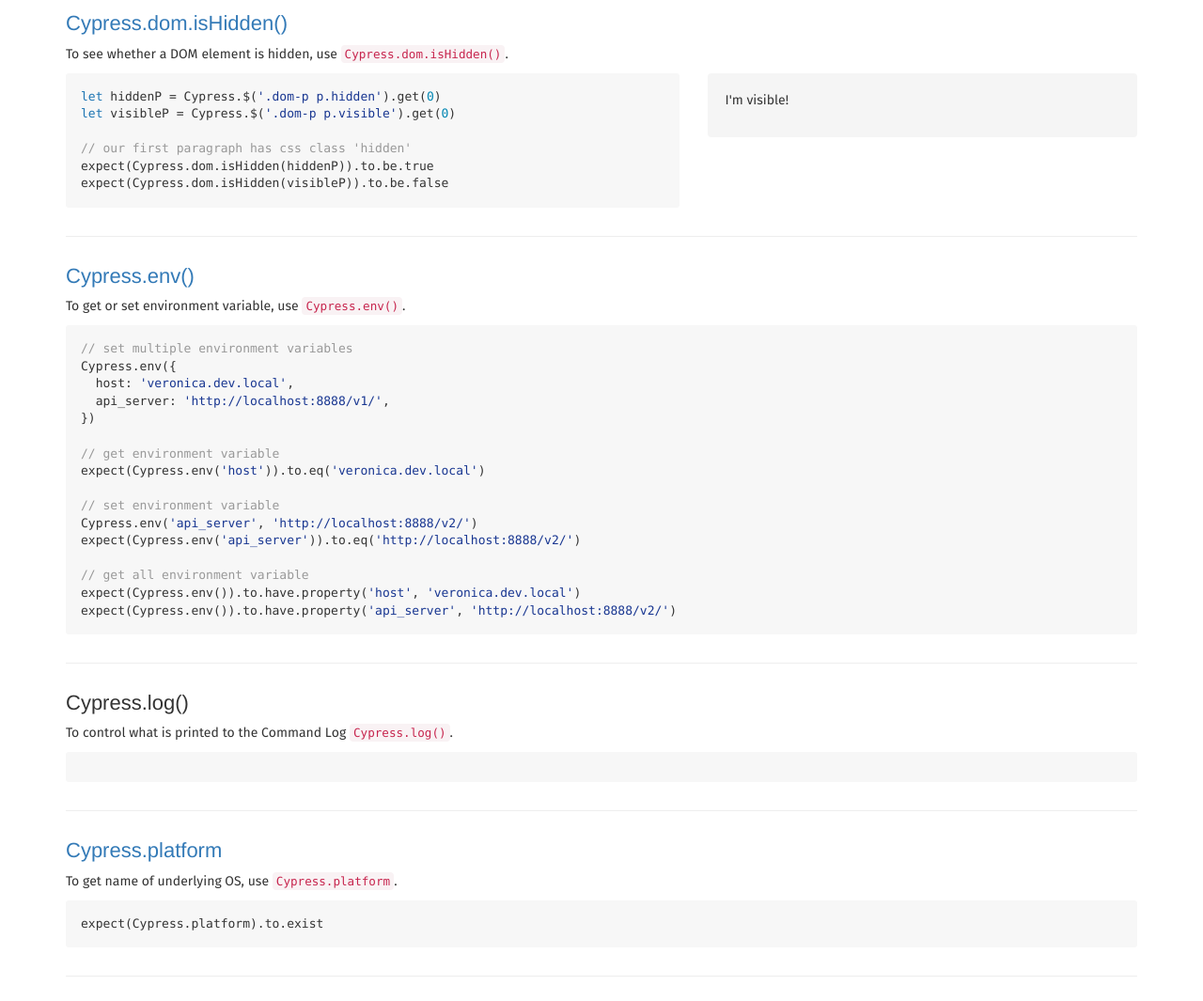
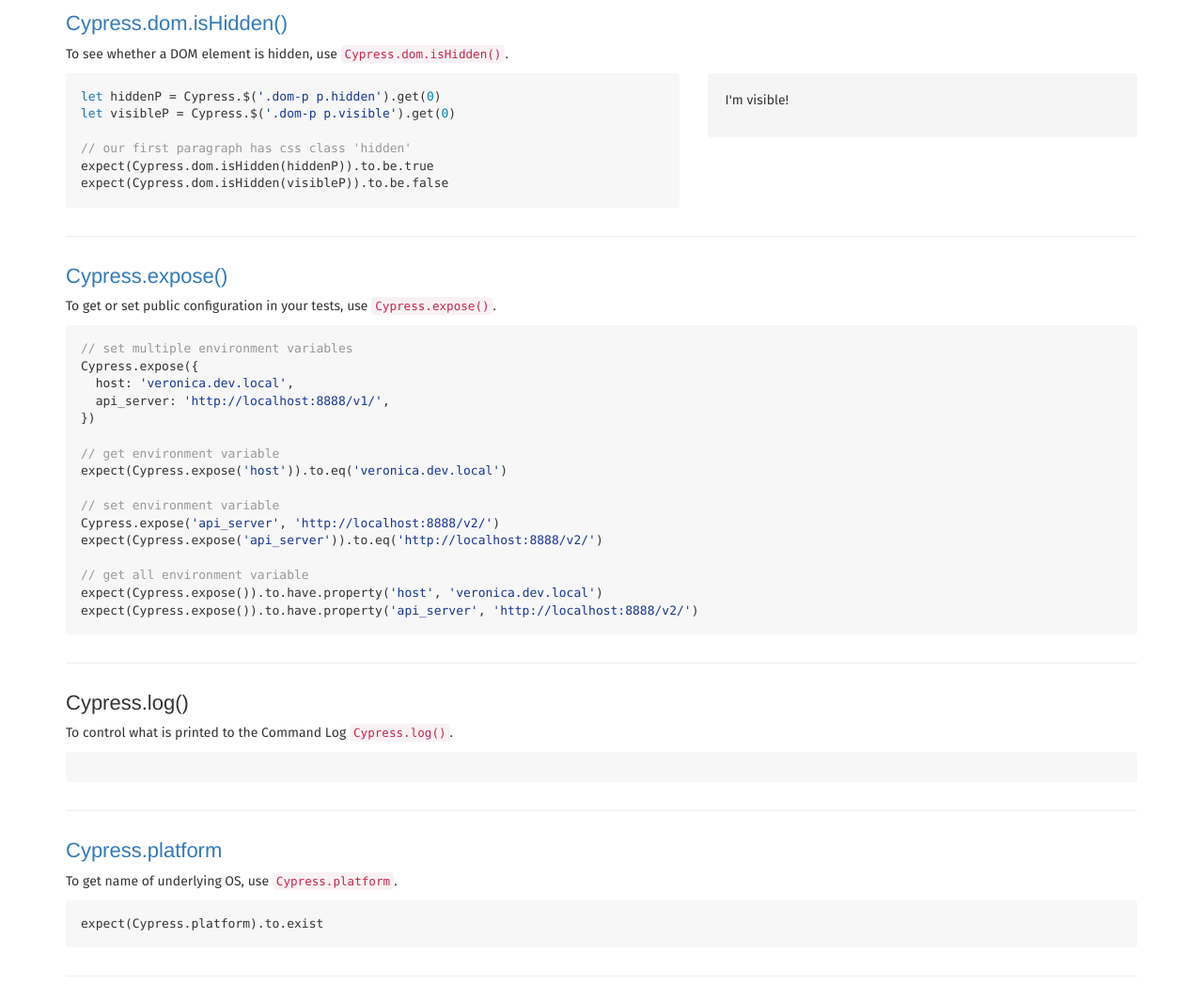
Before and after one commit to cypress-io/cypress-example-kitchensink, a website: page app/cypress-api.html in a window 1280 px wide. Shown: the part 1583-2648 px from the top of the page at 94% size. Drawn offline with Linux system fonts and the light colour scheme.

Commit message:
feat: migrate from Cypress.env() to Cypress.expose() (#1021)
* change Cypress.env() example to Cypress.expose()

* disable cypress env, depend on cypress 15.10

* migrate more from env() to expose()

* revert cy version to 15.9 for now

* Update cypress/e2e/2-advanced-examples/cypress_api.cy.js

Co-authored-by: Ryan Manuel <ryanm@cypress.io>

* set Cypress dependency

* lockfile

---------

Co-authored-by: Ryan Manuel <ryanm@cypress.io>

```diff
--- a/app/cypress-api.html
+++ b/app/cypress-api.html
@@ -160,24 +160,24 @@ expect(Cypress.dom.isHidden(visibleP)).to.be.false</code></pre>
         <div class="col-xs-12"><hr></div>
 
         <div class="col-xs-12">
-          <h4 id="env"><a href="https://on.cypress.io/env">Cypress.env()</a></h4>
-          <p>To get or set environment variable, use <a href="https://on.cypress.io/env"><code>Cypress.env()</code></a>.</p>
+          <h4 id="env"><a href="https://on.cypress.io/env">Cypress.expose()</a></h4>
+          <p>To get or set public configuration in your tests, use <a href="https://on.cypress.io/env"><code>Cypress.expose()</code></a>.</p>
           <pre><code class="javascript">// set multiple environment variables
-Cypress.env({
+Cypress.expose({
   host: 'veronica.dev.local',
   api_server: 'http://localhost:8888/v1/',
 })
 
 // get environment variable
-expect(Cypress.env('host')).to.eq('veronica.dev.local')
+expect(Cypress.expose('host')).to.eq('veronica.dev.local')
 
 // set environment variable
-Cypress.env('api_server', 'http://localhost:8888/v2/')
-expect(Cypress.env('api_server')).to.eq('http://localhost:8888/v2/')
+Cypress.expose('api_server', 'http://localhost:8888/v2/')
+expect(Cypress.expose('api_server')).to.eq('http://localhost:8888/v2/')
 
 // get all environment variable
-expect(Cypress.env()).to.have.property('host', 'veronica.dev.local')
-expect(Cypress.env()).to.have.property('api_server', 'http://localhost:8888/v2/')</code></pre>
+expect(Cypress.expose()).to.have.property('host', 'veronica.dev.local')
+expect(Cypress.expose()).to.have.property('api_server', 'http://localhost:8888/v2/')</code></pre>
         </div>
 
         <div class="col-xs-12"><hr></div>
--- a/cypress.config.js
+++ b/cypress.config.js
@@ -1,4 +1,5 @@
 module.exports = {
   projectId: '4b7344',
+  allowCypressEnv: false,
   e2e: {},
 }
--- a/package.json
+++ b/package.json
@@ -67,7 +67,7 @@
     "@eslint/js": "9.39.1",
     "@eslint/json": "0.14.0",
     "@stylistic/eslint-plugin": "5.6.1",
-    "cypress": "15.9.0",
+    "cypress": "15.10.0",
     "eslint": "9.39.1",
     "eslint-plugin-cypress": "5.2.0",
     "eslint-plugin-mocha": "11.2.0",
```
Also changed, not shown: cypress/e2e/2-advanced-examples/cypress_api.cy.js (+8 -8 lines), cypress/e2e/2-advanced-examples/misc.cy.js (+3 -3 lines), 1 other file.
